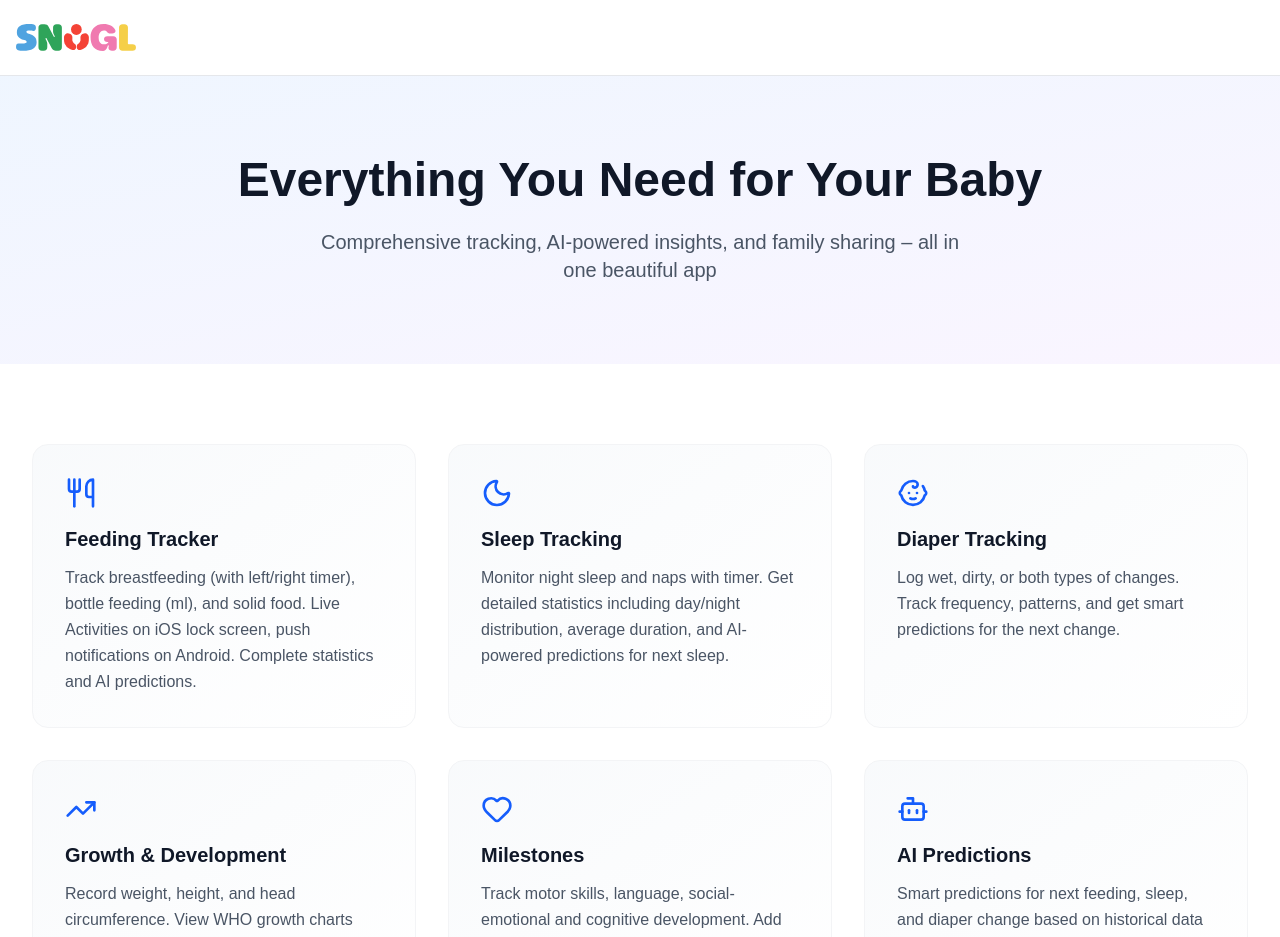
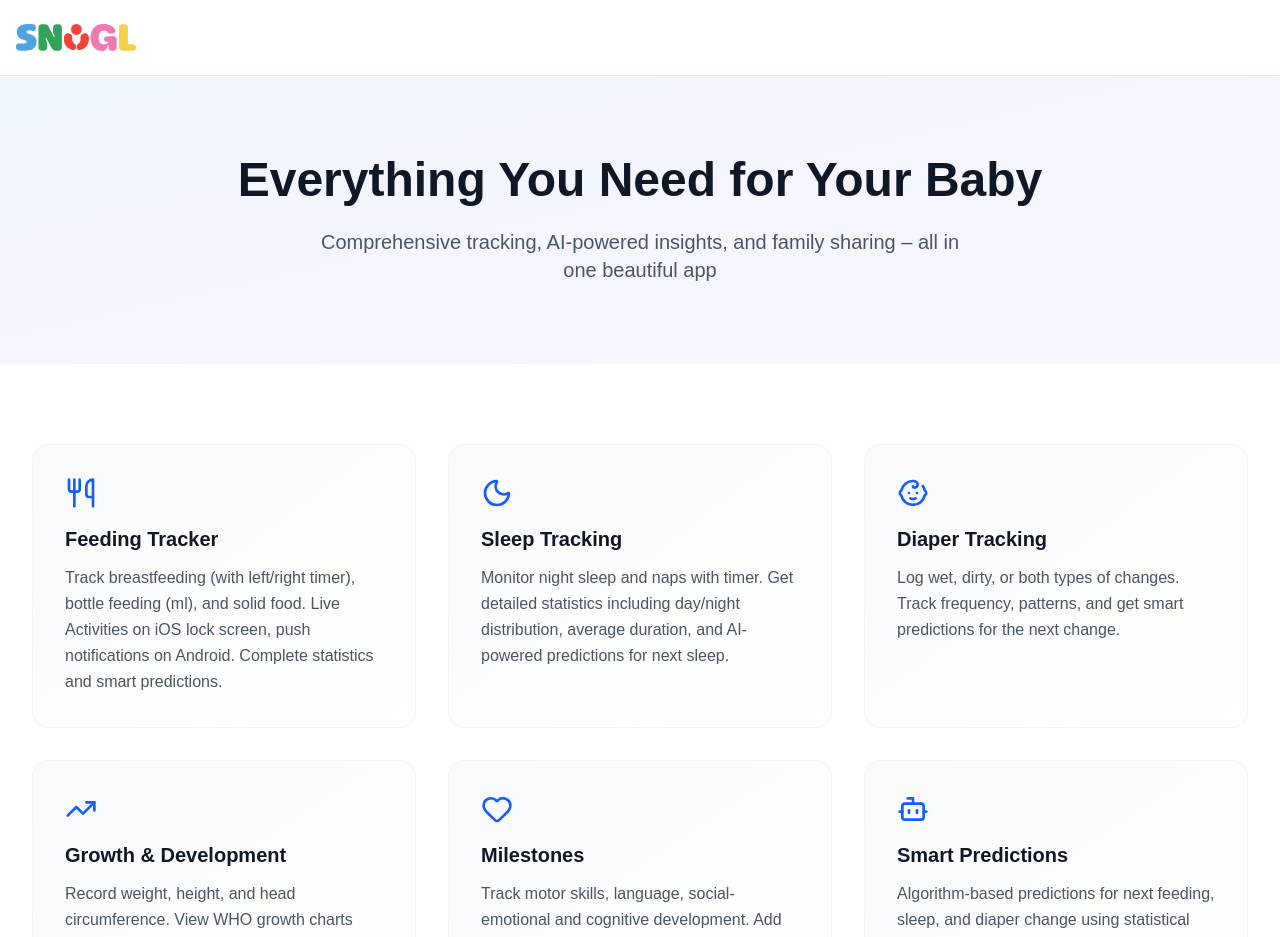
Before and after one commit to gigadriver123/snugl-website, a Next.js app: page /features in a window 1280 px wide. Shown: the top 937 px of the page. Built offline with nearby package versions, Linux system fonts and the light colour scheme.

Commit message:
Change AI Predictions to Smart Predictions (algorithm-based)

```diff
--- a/src/app/faq/page.tsx
+++ b/src/app/faq/page.tsx
@@ -22,8 +22,8 @@ export default function FAQ() {
       answer: "Absolutely! With Family Sharing, you can create a family group and invite your partner, grandparents, or caregivers. Everyone sees real-time updates and can add entries. All data syncs instantly across all devices."
     },
     {
-      question: "How does the AI prediction work?",
-      answer: "Our AI analyzes your baby's historical patterns (feeding times, sleep schedules, etc.) combined with age-appropriate norms to predict when your baby might need the next feeding, sleep, or diaper change. The predictions get more accurate over time as you track more data."
+      question: "How do Smart Predictions work?",
+      answer: "Our advanced algorithms analyze your baby's historical patterns (feeding times, sleep schedules, etc.) combined with scientific research and statistical models to predict when your baby might need the next feeding, sleep, or diaper change. The predictions get more accurate over time as you track more data."
     },
     {
       question: "Is my data secure and private?",
--- a/src/app/features/page.tsx
+++ b/src/app/features/page.tsx
@@ -9,7 +9,7 @@ export default function Features() {
     {
       icon: <Utensils className="w-8 h-8" />,
       title: "Feeding Tracker",
-      description: "Track breastfeeding (with left/right timer), bottle feeding (ml), and solid food. Live Activities on iOS lock screen, push notifications on Android. Complete statistics and AI predictions."
+      description: "Track breastfeeding (with left/right timer), bottle feeding (ml), and solid food. Live Activities on iOS lock screen, push notifications on Android. Complete statistics and smart predictions."
     },
     {
       icon: <Moon className="w-8 h-8" />,
@@ -33,8 +33,8 @@ export default function Features() {
     },
     {
       icon: <Bot className="w-8 h-8" />,
-      title: "AI Predictions",
-      description: "Smart predictions for next feeding, sleep, and diaper change based on historical data and baby's age. Get confidence scores and personalized tips."
+      title: "Smart Predictions",
+      description: "Algorithm-based predictions for next feeding, sleep, and diaper change using statistical analysis and scientific data. Get confidence scores and personalized tips."
     },
     {
       icon: <Users className="w-8 h-8" />,
--- a/src/app/page.tsx
+++ b/src/app/page.tsx
@@ -92,7 +92,7 @@ export default function Home() {
               Everything you need for your baby
             </h2>
             <p className="text-lg text-gray-600 dark:text-gray-300 max-w-2xl mx-auto">
-              Track feeding, sleep, diapers and more with smart AI predictions
+              Track feeding, sleep, diapers and more with smart algorithm-based predictions
             </p>
           </motion.div>
 
```
